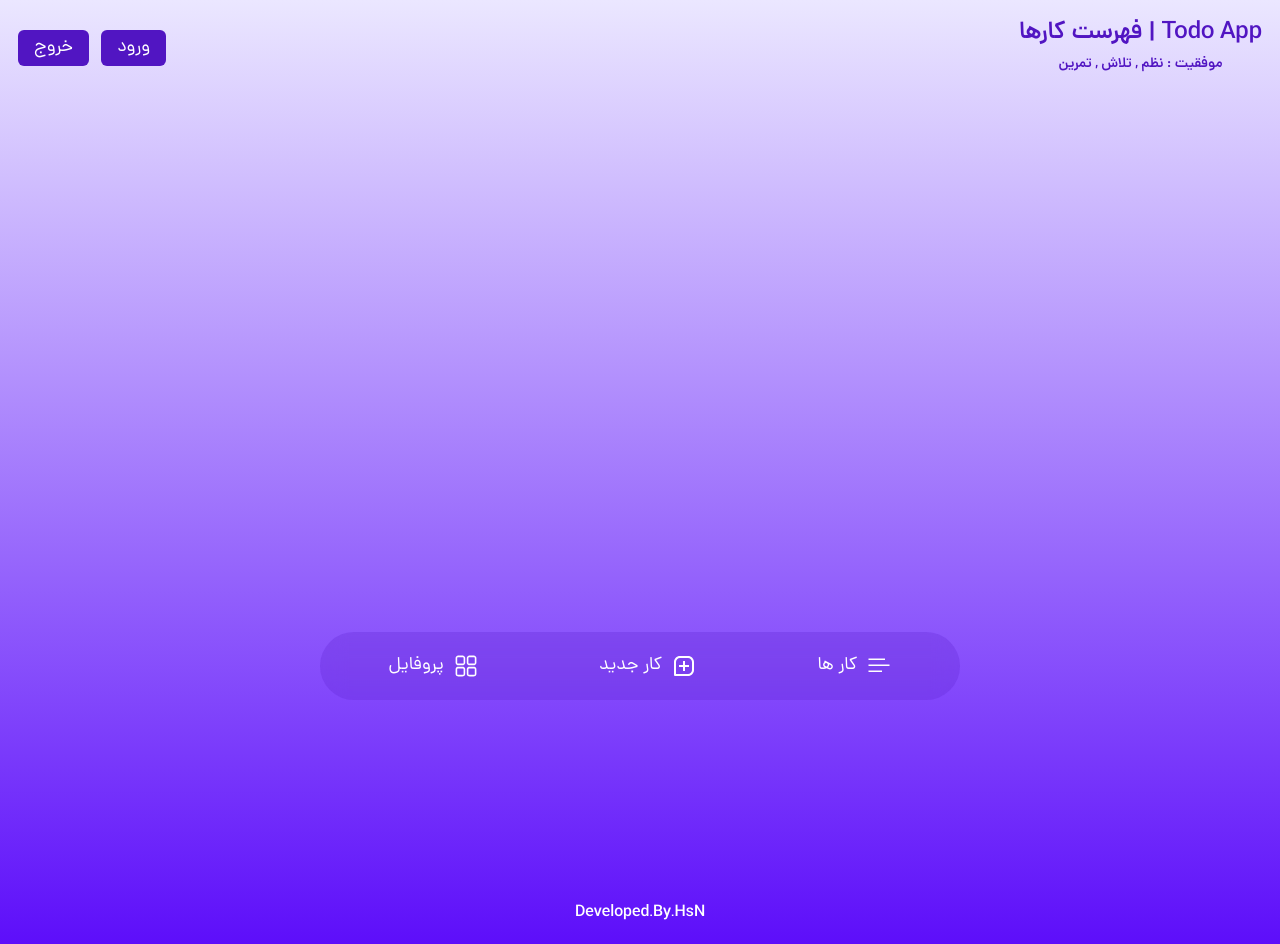
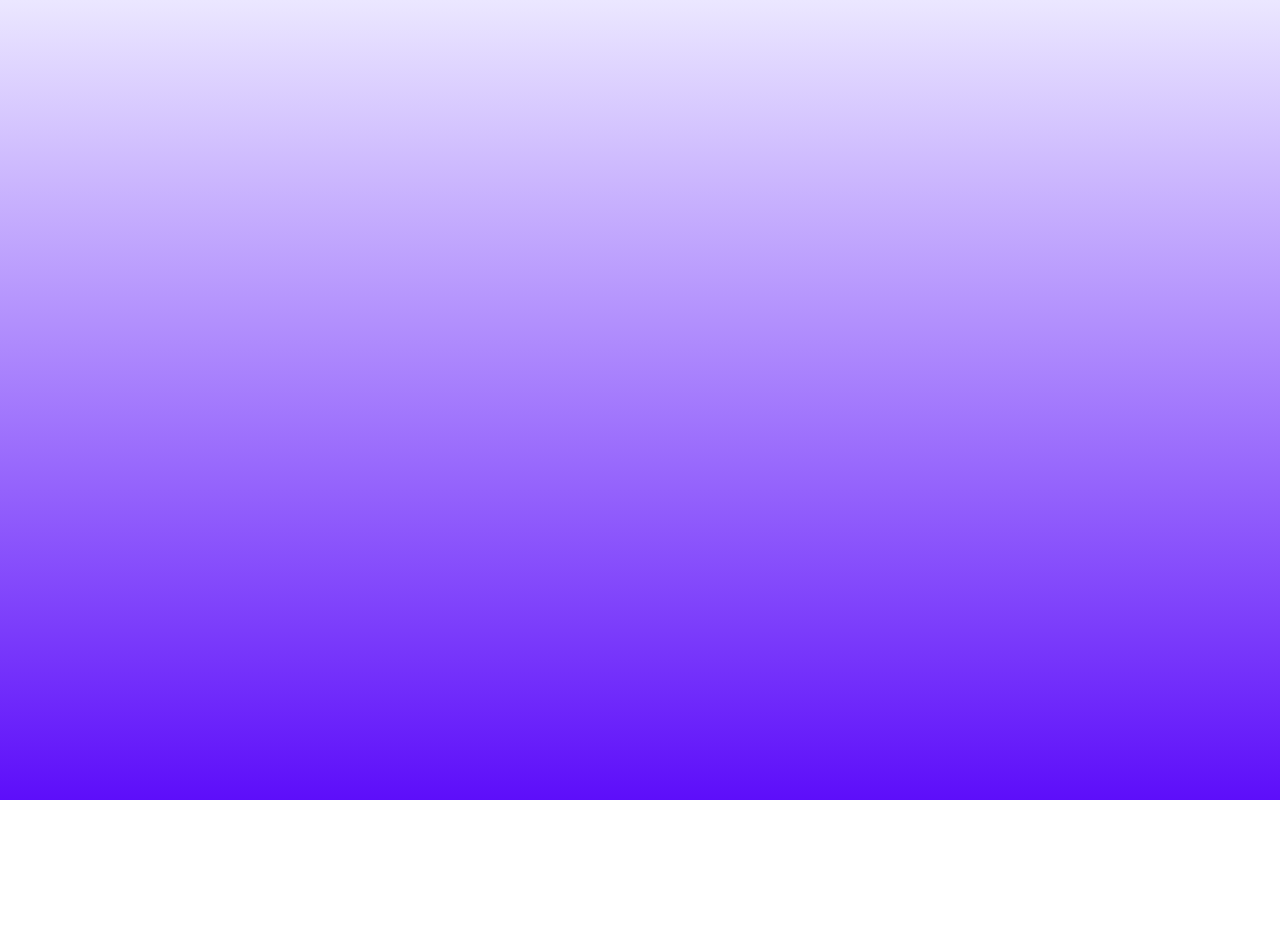
Before and after one commit to hasanashrafi/todo-app-next, a Next.js app: page / in a window 1280 px wide. After the commit the page ends 800 px from the top, so only its background shows below. Built offline with nearby package versions, Linux system fonts and the light colour scheme.

Commit message:
wrap layout around app

```diff
--- a/pages/_app.js
+++ b/pages/_app.js
@@ -1,11 +1,10 @@
-import Layout from "@/components/layout/Layout";
 import "@/styles/globals.css";
 
 export default function App({ Component, pageProps }) {
   return (
-    <Layout>
+
 
       <Component {...pageProps} />
-    </Layout>
+
   )
 }
```
